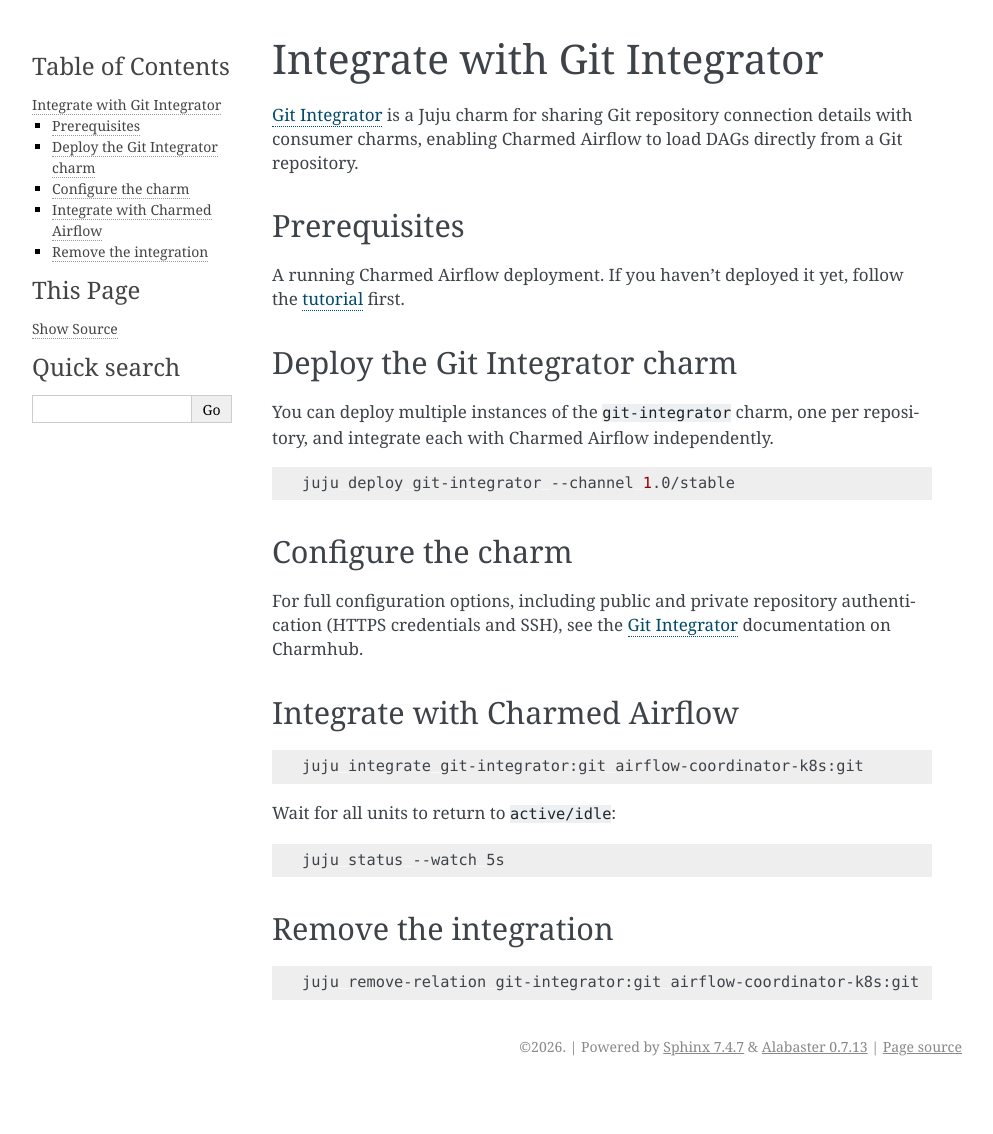
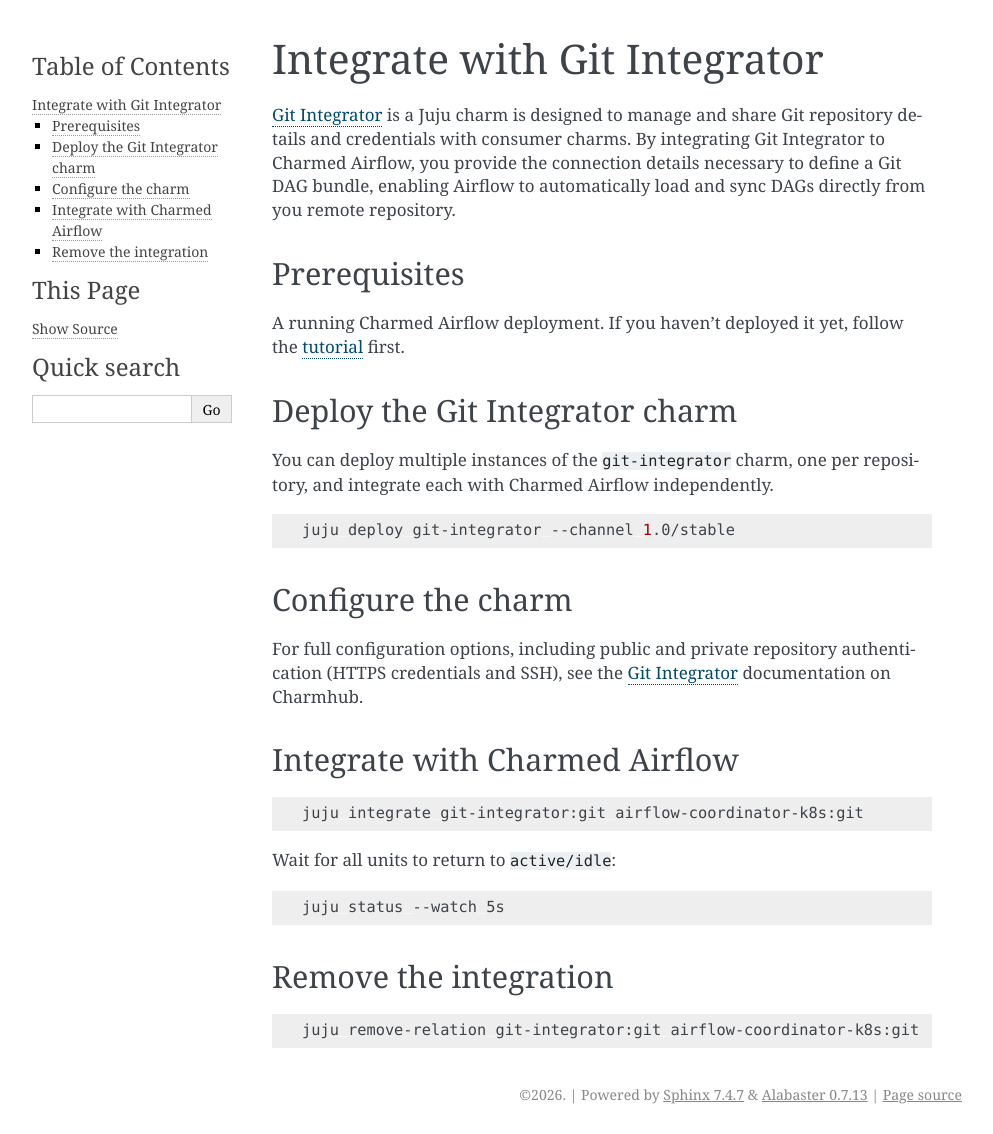
Before and after one commit to canonical/charmed-airflow-documentation, a Sphinx documentation site: the page built from docs/how-to/integrate/git-integrator.rst, in a window 1280 px wide. Shown: the whole page, without its empty margins (148-1141 px from the left). Built offline with Sphinx 7.4.7, drawn with Linux system fonts in a browser that asks for light colours; before the commit the page ends 1086 px from its top, so only the background shows below that.

Commit message:
Address PR feedback and additional clean up

```diff
--- a/docs/how-to/deploy-with-terraform.rst
+++ b/docs/how-to/deploy-with-terraform.rst
@@ -12,7 +12,7 @@
 -------------
 
 * A Juju controller (v3.1+) bootstrapped on a Kubernetes cluster.
-  See the :doc:`tutorial <../../tutorial>` for setup instructions.
+  See the :doc:`tutorial </tutorial>` for setup instructions.
 * `Terraform CLI`_ (v1.12+).
 
 
@@ -139,7 +139,7 @@
 ---------------------
 
 After deployment completes, access the web UI using any of the methods
-described in the :doc:`tutorial <../../tutorial>`.
+described in the :doc:`tutorial </tutorial>`.
 
 Tear down
 ---------
--- a/docs/how-to/integrate/git-integrator.rst
+++ b/docs/how-to/integrate/git-integrator.rst
@@ -3,21 +3,18 @@
 Integrate with Git Integrator
 ==============================
 
-`Git Integrator`_ is a Juju charm for sharing Git repository connection details
-with consumer charms, enabling Charmed Airflow to load DAGs directly from a Git
-repository.
+`Git Integrator`_ is a Juju charm is designed to manage and share Git repository details and credentials with consumer charms. By integrating Git Integrator to Charmed Airflow, you provide the connection details necessary to define a Git DAG bundle, enabling Airflow to automatically load and sync DAGs directly from you remote repository.
+
 
 Prerequisites
 -------------
 
-A running Charmed Airflow deployment. If you haven't deployed it yet, follow
-the :doc:`tutorial <../../tutorial>` first.
+A running Charmed Airflow deployment. If you haven't deployed it yet, follow the :doc:`tutorial </tutorial>` first.
 
 Deploy the Git Integrator charm
 --------------------------------
 
-You can deploy multiple instances of the ``git-integrator`` charm, one per
-repository, and integrate each with Charmed Airflow independently.
+You can deploy multiple instances of the ``git-integrator`` charm, one per repository, and integrate each with Charmed Airflow independently.
 
 .. code-block:: bash
 
@@ -26,9 +23,7 @@
 Configure the charm
 --------------------
 
-For full configuration options, including public and private repository
-authentication (HTTPS credentials and SSH), see the `Git Integrator`_
-documentation on Charmhub.
+For full configuration options, including public and private repository authentication (HTTPS credentials and SSH), see the `Git Integrator`_ documentation on Charmhub.
 
 Integrate with Charmed Airflow
 -------------------------------
--- a/docs/how-to/integrate/traefik.rst
+++ b/docs/how-to/integrate/traefik.rst
@@ -16,7 +16,7 @@
 -------------
 
 * A running Charmed Airflow deployment. If you haven't deployed it yet, follow
-  the :doc:`tutorial <../../tutorial>` or :doc:`Deploy with Terraform </how-to/deploy-with-terraform>` first.
+  the :doc:`tutorial </tutorial>` or :doc:`Deploy with Terraform </how-to/deploy-with-terraform>` first.
 
 * A Kubernetes cluster with a load balancer configured. Refer to your kubernetes distribution's documentation to enable
   load balancer support (for example, the `Canonical K8s load balancer`_).
```
